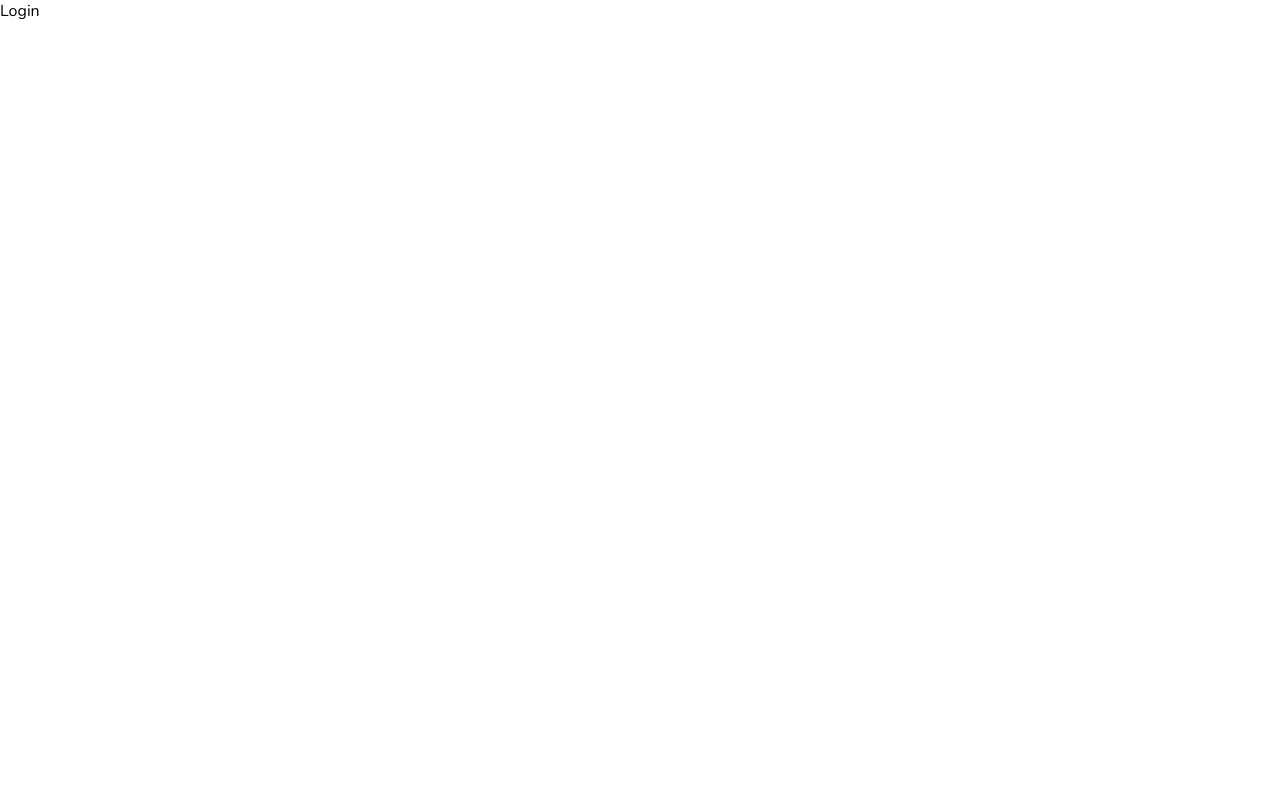
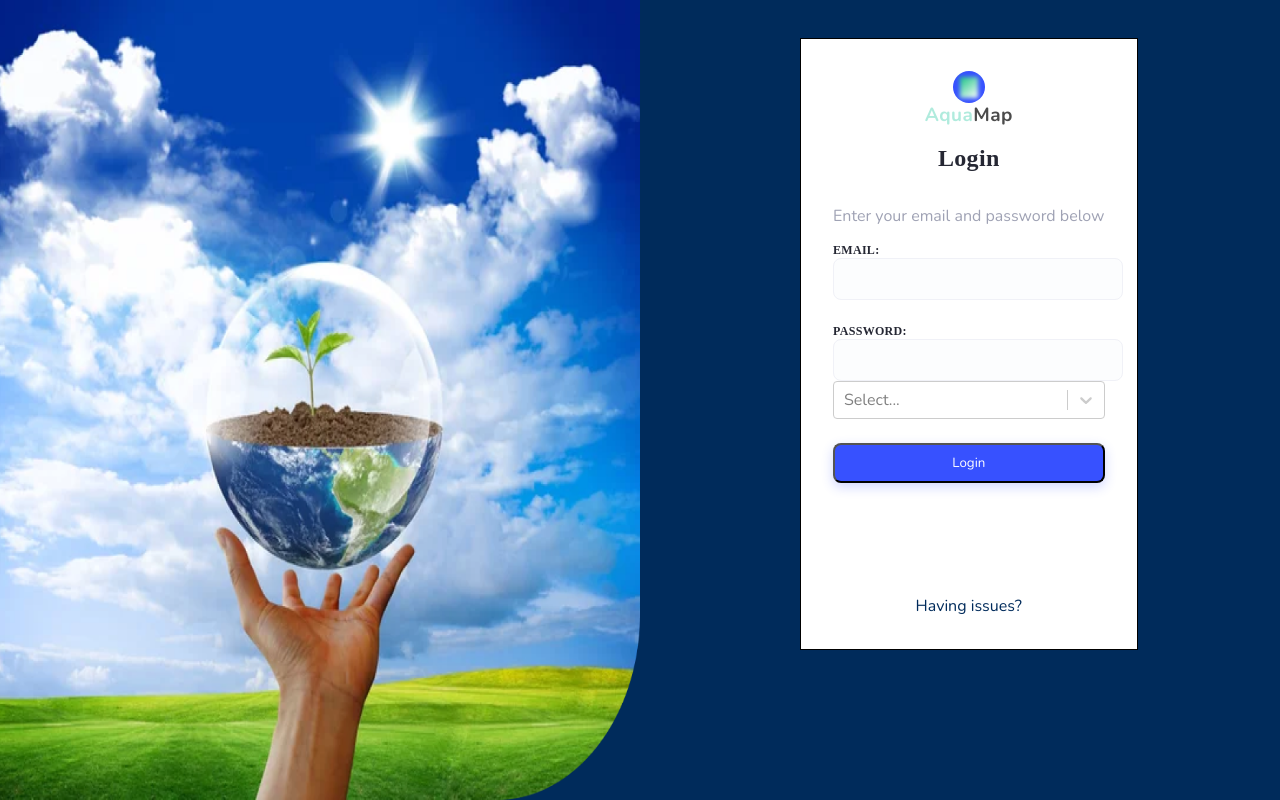
Before and after one commit to Hermione2408/admin-panel-bus, a React (Create React App) app: page /login in a window 1280 px wide. Built offline with nearby package versions, Linux system fonts and the light colour scheme.

Commit message:
Login functionality

```diff
--- a/src/App.js
+++ b/src/App.js
@@ -10,13 +10,24 @@ import "./style/dimension.css"
 import "./style/flex.css"
 import "./style/styles.css"
 
-import { useContext } from "react";
+import { useContext, useEffect } from "react";
 import { DarkModeContext } from "./context/darkModeContext";
 import KnowYourAquifer from "./pages/know-your-aquifer"
 import GlobalMaps from "./pages/global-maps/global-maps";
+import { UserContext } from "./context/userContext";
 function App() {
   const { darkMode } = useContext(DarkModeContext);
+  const {userDetails} = useContext(UserContext)
+  const value = useContext(UserContext);
+  console.log(value,'VAL')
+   useEffect(() => {
+    let userDetails = localStorage.getItem('userDetails')
+    console.log(userDetails,'USER DETAILS')
+    if(userDetails){
+      value.dispatch({type:'SAVE',payload:userDetails})
+    }
 
+  }, []);
   return (
     <div className={darkMode ? "app dark" : "app"}>
       <BrowserRouter>
@@ -44,6 +55,7 @@ function App() {
                 element={<New inputs={productInputs} title="Add New Product" />}
               />
             </Route>
+            <Route path="login" element={<Login />}></Route>
           </Route>
         </Routes>
       </BrowserRouter>
--- a/src/components/sidebar/Sidebar.jsx
+++ b/src/components/sidebar/Sidebar.jsx
@@ -13,11 +13,20 @@ import PsychologyOutlinedIcon from "@mui/icons-material/PsychologyOutlined";
 import AccountCircleOutlinedIcon from "@mui/icons-material/AccountCircleOutlined";
 import { Link } from "react-router-dom";
 import { DarkModeContext } from "../../context/darkModeContext";
+import { UserContext } from "../../context/userContext";
 import { useContext } from "react";
-import { MapOutlined, SignalCellularNoSimOutlined, SourceOutlined, TrackChangesOutlined, WifiCalling3Rounded } from "@mui/icons-material";
-
+import {
+  MapOutlined,
+  SignalCellularNoSimOutlined,
+  SourceOutlined,
+  TrackChangesOutlined,
+  WifiCalling3Rounded,
+} from "@mui/icons-material";
+import LoginOutlinedIcon from "@mui/icons-material/LoginOutlined";
 const Sidebar = () => {
   const { dispatch } = useContext(DarkModeContext);
+  const { userDetails } = useContext(UserContext);
+  console.log(userDetails,"000000")
   return (
     <div className="sidebar">
       <div className="top">
@@ -69,7 +78,6 @@ const Sidebar = () => {
             </li>
           </Link>
 
-
           <p className="title">OPERATIONS</p>
 
           <li>
@@ -89,10 +97,19 @@ const Sidebar = () => {
             <AccountCircleOutlinedIcon className="icon" />
             <span>Profile</span>
           </li>
+          {userDetails ? (
             <li>
               <ExitToAppIcon className="icon" />
               <span>Logout</span>
             </li>
+          ) : (
+            <Link to="/login" style={{ textDecoration: "none" }}>
+              <li>
+                <LoginOutlinedIcon className="icon" />
+                <span>Login</span>
+              </li>
+            </Link>
+          )}
         </ul>
       </div>
       <div className="bottom">
--- a/src/components/widget/Widget.jsx
+++ b/src/components/widget/Widget.jsx
@@ -87,15 +87,18 @@ const Widget = (props) => {
         <span className="counter">
           {data.isMoney && "$"}
         </span>
-        <span className="link">{data.link}</span>
+        {data.link && <span className="link">{data.link}</span>}
+
+        {data.isCount && <span className="count">{data.count}</span>}
       </div>
-      <div className="right">
+      {!data.isCount && <div className="right">
         <div className="percentage positive">
           <KeyboardArrowUpIcon />
 
         </div>
         {data.icon}
-      </div>
+      </div>}
+
     </div>
   );
 };
--- a/src/components/widget/widget.scss
+++ b/src/components/widget/widget.scss
@@ -30,6 +30,10 @@
       font-size: 12px;
       border-bottom: 1px solid gray;
     }
+    .count{
+      font-size: 28px;
+      font-weight: 300;
+    }
 
     .percentage {
       display: flex;
--- /dev/null
+++ b/src/context/userContext.js
@@ -0,0 +1,18 @@
+import { createContext, useReducer } from "react";
+import UserReducer from "./userReducer";
+
+const INITIAL_STATE = {
+  userDetails: null,
+};
+
+export const UserContext = createContext(INITIAL_STATE);
+
+export const UserContextProvider = ({ children }) => {
+  const [state, dispatch] = useReducer(UserReducer, INITIAL_STATE);
+
+  return (
+    <UserContext.Provider value={{ userDetails: state.userDetails, dispatch }}>
+      {children}
+    </UserContext.Provider>
+  );
+};
--- /dev/null
+++ b/src/context/userReducer.js
@@ -0,0 +1,19 @@
+const UserReducer = (state, action) => {
+    console.log(action,"ACtiON")
+    switch (action.type) {
+      case "REMOVE": {
+        return {
+          userDetails: null,
+        };
+      }
+      case "SAVE": {
+        return {
+          userDetails: action.payload,
+        };
+      }
+      default:
+        return state;
+    }
+  };
+
+  export default UserReducer;
--- a/src/index.js
+++ b/src/index.js
@@ -2,11 +2,13 @@ import React from "react";
 import ReactDOM from "react-dom";
 import App from "./App";
 import { DarkModeContextProvider } from "./context/darkModeContext";
-
+import { UserContextProvider} from "./context/userContext"
 ReactDOM.render(
   <React.StrictMode>
     <DarkModeContextProvider>
-      <App />
+    <UserContextProvider>
+    <App />
+    </UserContextProvider>
     </DarkModeContextProvider>
   </React.StrictMode>,
   document.getElementById("root")
--- a/src/pages/login/Login.jsx
+++ b/src/pages/login/Login.jsx
@@ -1,9 +1,79 @@
 import "./login.scss"
 
-const Login = () => {
+import React, { Component, useState, useEffect, useContext } from "react";
+import LoginImage from "../../assets/imgs/loginimage.png"
+import Select from "react-select";
+import { useNavigate } from 'react-router-dom';
+import { UserContext } from "../../context/userContext";
+
+function Login() {
+  const [email, setEmail] = useState("");
+  const [password, setPassword] = useState("");
+  const [userType,SetUserType] = useState('Collector')
+  const navigate = useNavigate();
+  const { dispatch } = useContext(UserContext);
+
+  let userOptions = ['Collector', 'Supervisor', 'Admin', 'User'].map((el)=>{return{
+    label:el,
+    value:el
+  }})
+  const onClickLogin = ()=>{
+    console.log("Clicked on login")
+    let userDetails ={
+      email:email,
+      userType:userType
+    }
+    dispatch({type:'SAVE',payload:userDetails})
+    localStorage.setItem('userDetails',userDetails)
+    navigate('/')
+
+  }
   return (
-    <div>Login</div>
-  )
+    <div className="super-container a-flex">
+      <div className="image-container">
+        <img src={LoginImage} />
+      </div>
+      <div className="login">
+      <div className="login-container a-flex a-fdc">
+        <div  className="a-flex a-fdc a-aic">
+        <div className='logo a-flex a-aic a-fdc'>
+                <div className='outer'>
+                    <div className='inner'>
+
+                    </div>
+                </div>
+                <div className='text a-flex'>
+                    <p style={{color:'#8FE3CF'}}>Aqua</p>
+                    <p style={{color:'#000000'}}>Map</p>
+                </div>
+            </div>
+        <div className="heading">Login</div>
+        <div className="subheading">Enter your email and password below</div>
+        </div>
+        <div className="a-flex a-fdc">
+          <label>Email:</label>
+          <input
+            type="email"
+            value={email}
+            onChange={(e) => setEmail(e.target.value)}
+          />
+        </div>
+        <div className="password a-flex a-fdc  ">
+          <label>Password:</label>
+          <input
+            type="password"
+            value={password}
+            onChange={(e) => setPassword(e.target.value)}
+          />
+        </div>
+        <Select options={userOptions} onChange={(val)=>SetUserType(val.label)} />
+
+        <button onClick={()=>onClickLogin()}>Login</button>
+        <div className="having-issues">Having issues?</div>
+      </div>
+      </div>
+    </div>
+  );
 }
 
-export default Login
+export default Login;
--- a/src/pages/login/login.scss
+++ b/src/pages/login/login.scss
@@ -1,3 +1,117 @@
+
+.super-container{
+    position: fixed;
+    top: 0px;
+    background-color: white;
+    height: 100vh;
+    width: 100vw;
+    background-color: var(--primary-color);
+    padding-bottom: 32px;
+}
+.login-container{
+    background-color: white;
+    padding: 32px;
+    border:1px solid black;
+}
+.password{
+    margin-top: 24px;
+}
 .login{
+    padding-left: 12.5%;
+    padding-top: 38px;
+}
+
+input{
+    height: 24px;
+    width: 100%;
+    padding: 8px;
+    outline: none;
+    background: #FCFDFE;
+    border: 1px solid #F0F1F7;
+    border-radius: 8px;
+}
+.super-container  button{
+    height: 40px;
+    width: 100%;
+    padding: 8px;
+    background: #3751FF;
+    box-shadow: 0px 4px 12px rgba(55, 81, 255, 0.24);
+    border-radius: 8px;
+    color: white;
+    margin-top: 24px;
+}
+
+.image-container{
 
 }
+.image-container img{
+    height: 100vh;
+    width: 50vw;
+
+}
+.having-issues{
+    margin-top: 112px;
+    text-align: center;
+    color: var(--primary-color);
+}
+
+.inner{
+    position: relative;
+    left: 21.88%;
+    right: 21.88%;
+    top: 18.75%;
+    bottom: 15.62%;
+    background: linear-gradient(143.7deg, rgba(12, 244, 77, 0.7) 0%, #FFFFFF 100%);
+    filter: blur(2px);
+    height: 21px;
+    width: 18px;
+}
+
+.outer{
+    height: 32px;
+    width: 32px;
+    background: #3751FF;
+    border-radius: 50%;
+}
+.text{
+    font-family: 'Mulish';
+    font-weight: 700;
+    font-size: 19px;
+    line-height: 24px;
+    letter-spacing: 0.4px;
+    opacity: 0.7;
+}
+.logo{
+    width: 220px;
+}
+.subheading{
+    color: #9FA2B4;
+    margin-top: 16px;
+    margin-bottom: 16px;
+}
+.heading{
+font-family: 'Mulish';
+font-weight: 700;
+font-size: 24px;
+line-height: 30px;
+letter-spacing: 0.3px;
+color: #252733;
+margin-top: 16px;
+margin-bottom: 16px;
+}
+
+label{
+font-family: 'Mulish';
+font-weight: 700;
+font-size: 12px;
+line-height: 15px;
+letter-spacing: 0.3px;
+text-transform: uppercase;
+color: #252733;
+}
+
+@media screen and (max-width: 768px) {
+    img{
+        display: none;
+    }
+}
```
Also changed, not shown: src/pages/home/Home.jsx (+78 -106 lines), src/assets/imgs/loginimage.png (added). Lines whose indentation alone changed are shown as unchanged.
